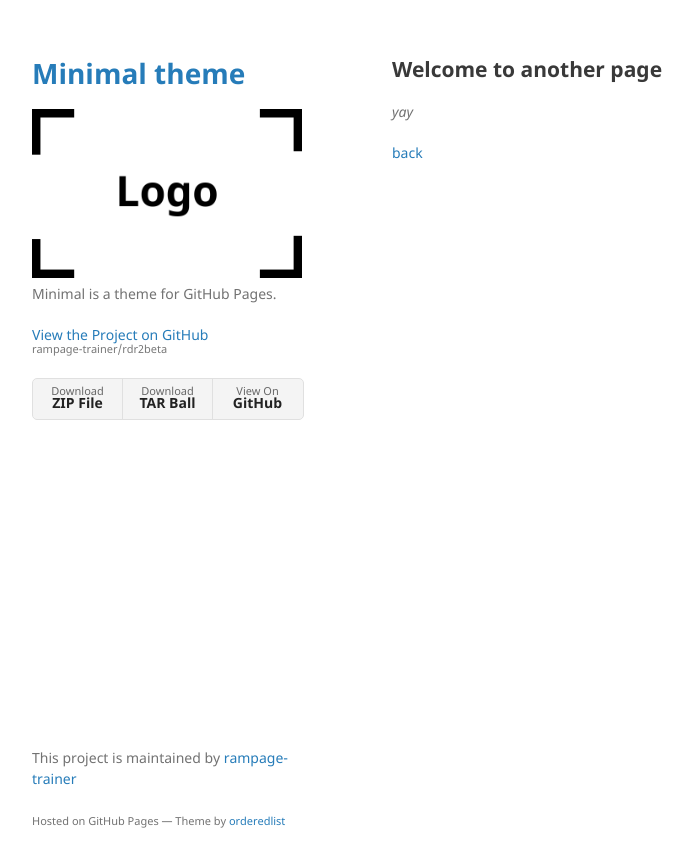
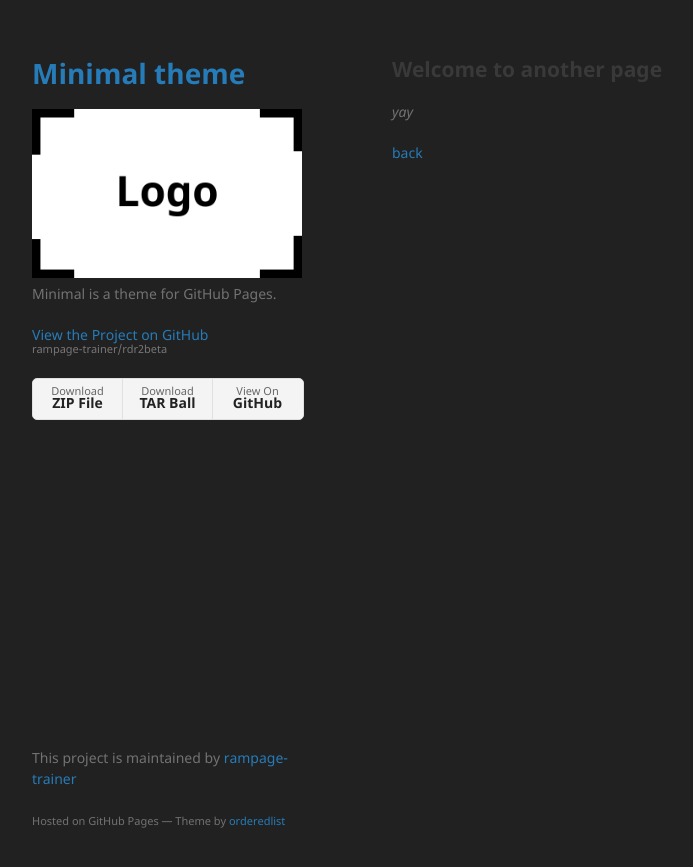
Before and after one commit to rampage-trainer/rdr2beta, a Jekyll site: the page built from another-page.md, in a window 1280 px wide. Shown: the top 867 px of the page, without its empty margins (178-871 px from the left). Built offline with Jekyll 4.4.1, drawn with Linux system fonts in a browser that asks for light colours; our own code applies the rules of GitHub Pages for plain Markdown files.

Commit message:
Update background color

```diff
--- a/_sass/jekyll-theme-minimal.scss
+++ b/_sass/jekyll-theme-minimal.scss
@@ -2,7 +2,7 @@
 @import "rouge-github";
 
 body {
-  background-color: #fff;
+  background-color: #212121;
   padding:50px;
   font: 14px/1.5 "Noto Sans", "Helvetica Neue", Helvetica, Arial, sans-serif;
   color:#727272;
```
